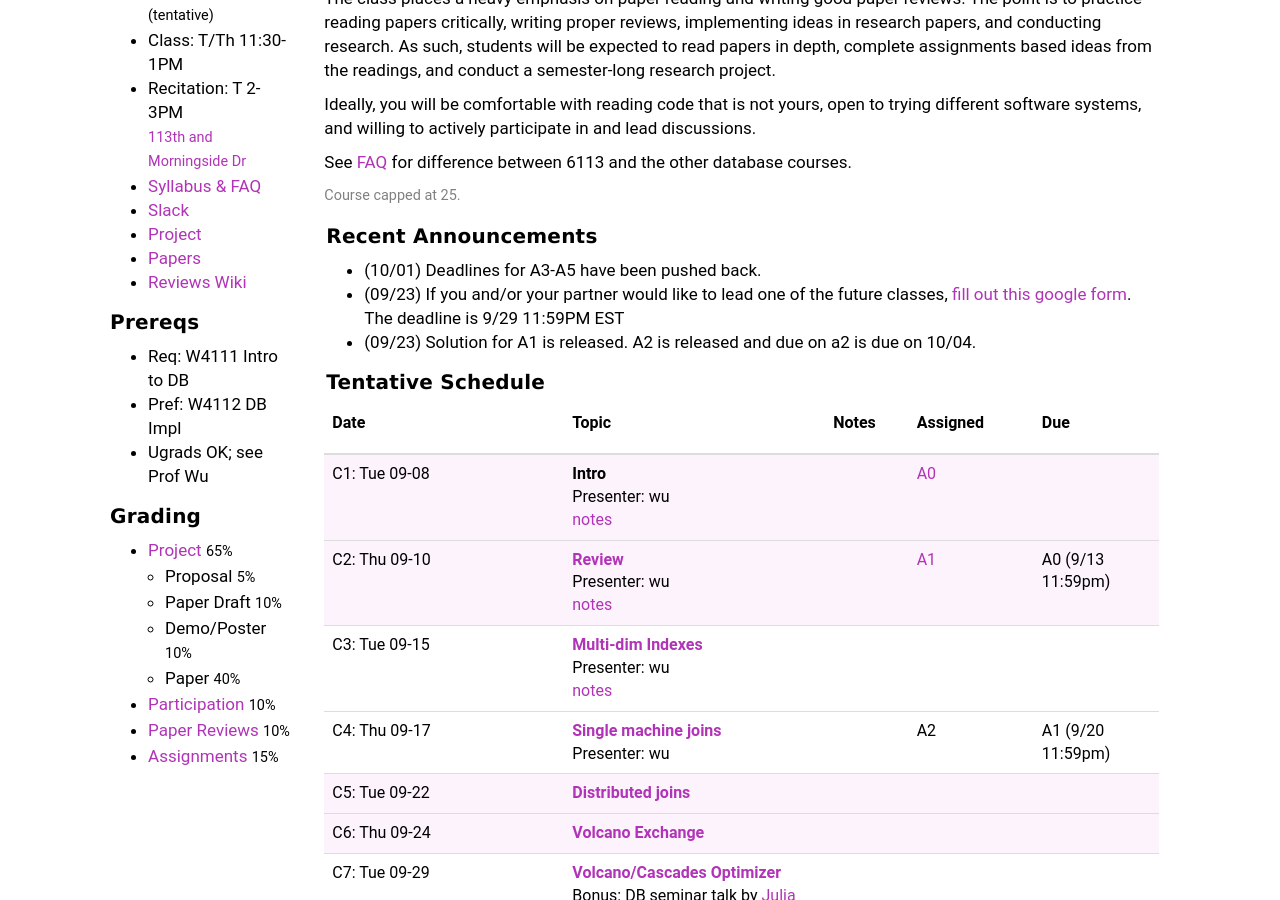
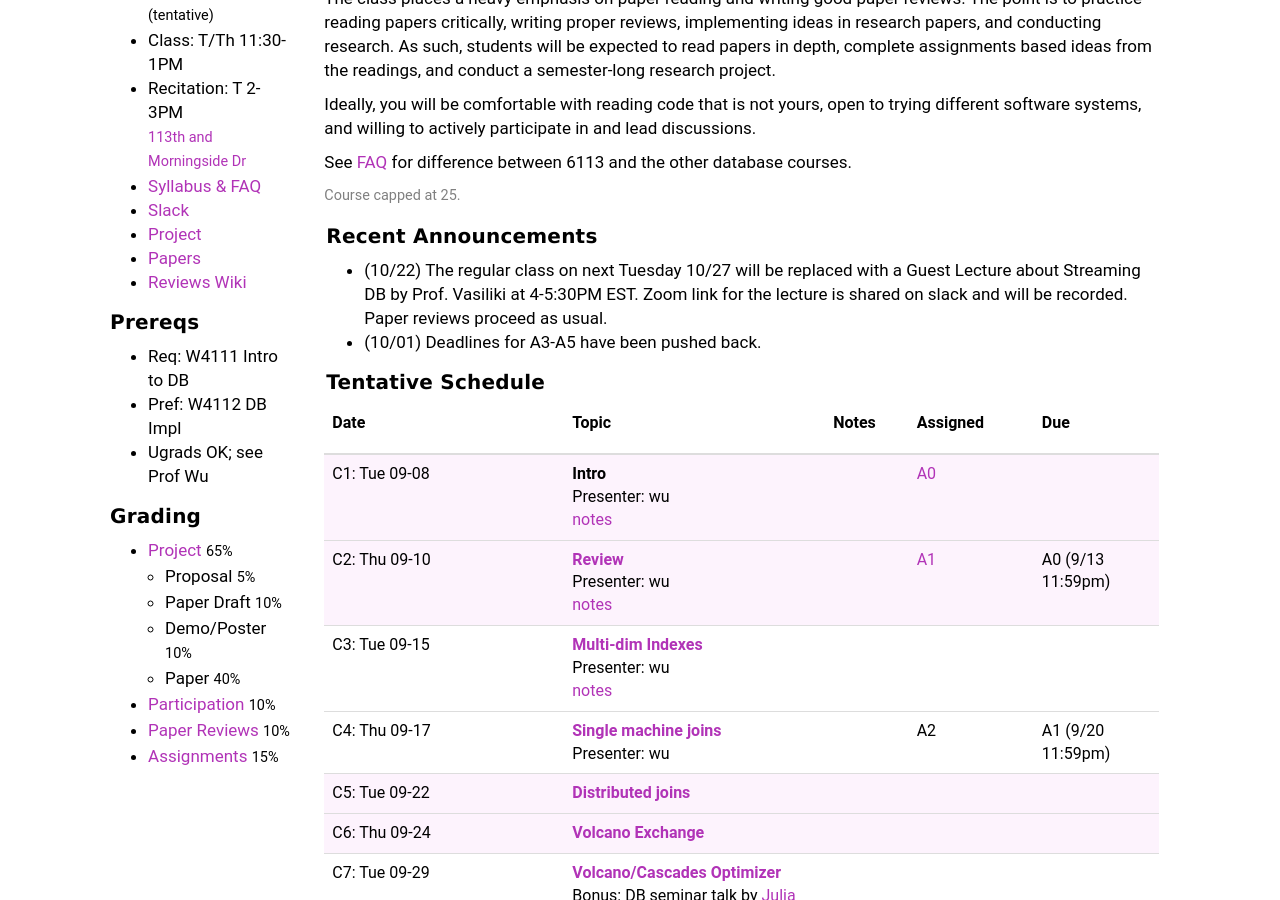
Before and after one commit to w6113/website_fall2020, a Jekyll site: the page built from index.md, in a window 1280 px wide and 900 px high, scrolled down 361 px. Built offline with Jekyll 4.4.1, drawn with Linux system fonts in a browser that asks for light colours.

Commit message:
Update index.md

```diff
--- a/index.md
+++ b/index.md
@@ -18,9 +18,8 @@ See [FAQ](./syllabus#faq) for difference between 6113 and the other database cou
 
 
 #### Recent Announcements
+* (10/22) The regular class on next Tuesday 10/27 will be replaced with a Guest Lecture about Streaming DB by Prof. Vasiliki at 4-5:30PM EST. Zoom link for the lecture is shared on slack and will be recorded. Paper reviews proceed as usual.
 * (10/01) Deadlines for A3-A5 have been pushed back.
-* (09/23) If you and/or your partner would like to lead one of the future classes, [fill out this google form](https://forms.gle/JWRuFCLaFPqK4QHw5).  The deadline is 9/29 11:59PM EST
-* (09/23) Solution for A1 is released. A2 is released and due on a2 is due on 10/04.
 
 
 #### Tentative Schedule
```
